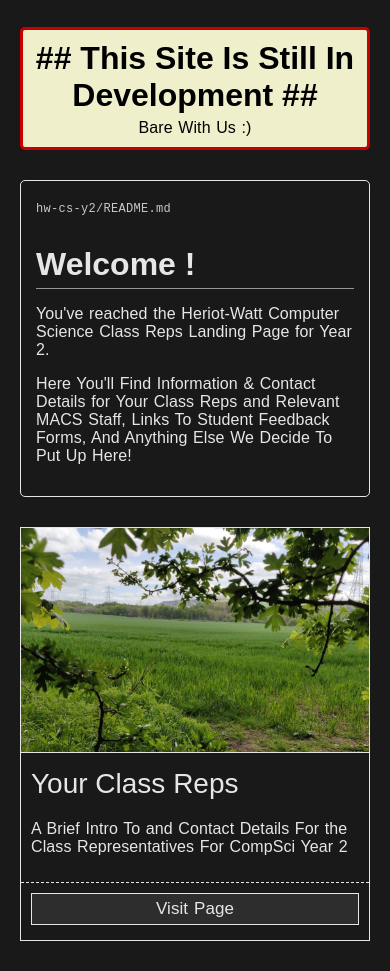
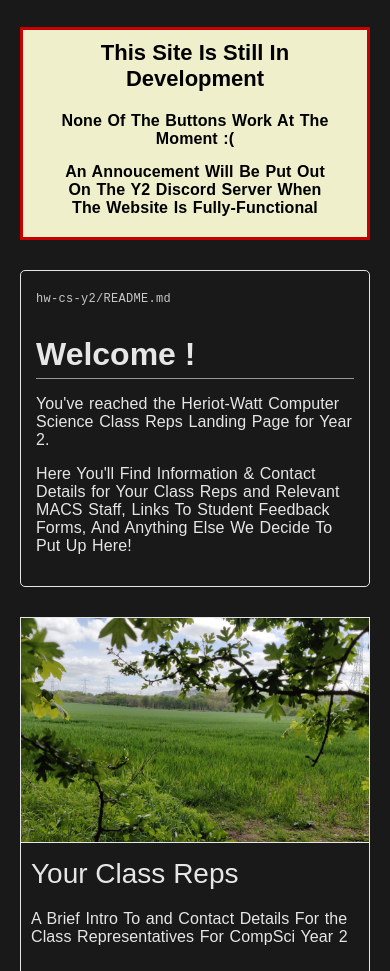
Before and after one commit to hw-cs-y2/hw-cs-y2.github.io, a plain HTML site: page index.html in a window 390 px wide. Shown: the part 129-1100 px from the top of the page. Drawn offline with nearby package versions, Linux system fonts and the light colour scheme.

Commit message:
Updated CSS

```diff
--- a/index.html
+++ b/index.html
@@ -21,8 +21,9 @@
     </div>
 
     <div class="section notice">
-        <h1 class="centered">## This Site Is Still In Development ##</h1>
-        <p class="centered">Bare With Us :)</p>
+        <h1 class="heading centered">This Site Is Still In Development</h1>
+        <p class="centered">None Of The Buttons Work At The Moment :(</p>
+        <p class="centered">An Annoucement Will Be Put Out On The Y2 Discord Server When The Website Is Fully-Functional</p>
     </div>
 
     <div class="section readme">
@@ -58,14 +59,15 @@
                 <p> Any Feedback, Whether It Be Related To Certain Courses, Facillities, Or Even University Life, Is Gratefully Recieved! </p>
             </div>
             <div class="button-area">
-                <a class="button no-select">View Feedback Form</a>
+                <a class="button no-select">Fill Out The Form</a>
+                <a class="button no-select">More Info</a>
             </div>
         </div>
 
     </div>
 
     <div class="section footer">
-        Design: Travis F. Campbell [GitHub: <a href="https://github.com/jeff0282">jeff0282</a>]
+        Design: Travis F. Campbell [GitHub: <a target="_blank" href="https://github.com/jeff0282">jeff0282</a>]
     </div>
 
 
--- a/style/style.css
+++ b/style/style.css
@@ -124,11 +124,15 @@ img {
     text-align: center;
     text-decoration: none;
     font-size: 17px;
-    margin-bottom: 20px;
+    margin-bottom: 15px;
+}
+
+.button::first-letter {
+    text-decoration: underline;
 }
 
 .card .button-area .button:last-of-type {
-    margin-bottom: 5px;
+    margin-bottom: 0;
 }
 
 .card .button-area .button:hover {
@@ -148,15 +152,29 @@ img {
 .section.notice {
     border-color: rgb(200, 0, 0);
     border-width: 3px;
-    border-radius: 5px;
     background-color: rgb(239, 239, 203);
-    padding: 5px;
+    padding: 5px 20px;
 }
 
 .section.notice * {
-    margin: 5px 0;
+    font-weight: bold;
     color: black !important;
 }
+
+.section.notice .heading {
+    margin: 5px 0 20px;
+    font-size: 32px;
+}
+
+.section.notice p {
+    display: block;
+    margin: 15px auto;
+    font-size: 17px;
+    width: 500px;
+    max-width: calc(100% - 20px);
+}
+
+
 
 .section.readme {
     border-radius: 5px;
@@ -201,6 +219,19 @@ img {
     text-align: center;
 }
 
+@media screen and (max-width: 800px) {
+    .section.notice .heading,
+    .card .text-area .heading {
+        font-size: 28px;
+    }
+    .section.notice p {
+        font-size: 16px;
+    }
+    .card .button-area .button {
+        padding: 10px 15px !important;
+    }
+}
+
 @media screen and (max-width: 600px) {
     .card-container {
         grid-template-columns: 1fr;
@@ -211,10 +242,7 @@ img {
     .head .head-text .subtitle {
         font-size: 16px;
     }
+    .section.notice .heading {
+        font-size: 22px;
+    }
   }
-
-@media screen and (max-width: 800px) {
-    .card .text-area .heading {
-        font-size: 28px;
-    }
-}
```
